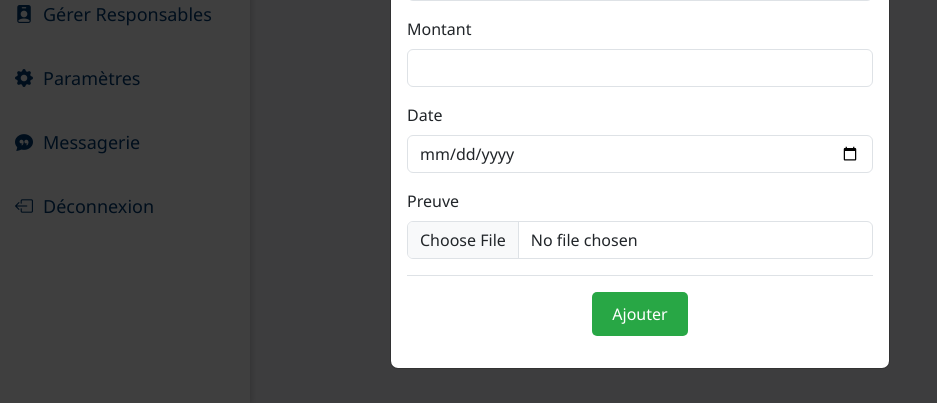
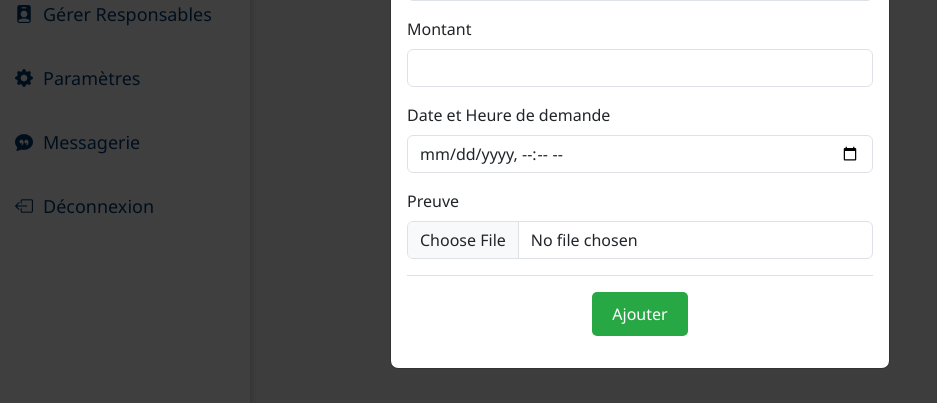
Before and after one commit to Mohamed-Ben-Naima/SymfonyMiraVia, a Symfony app: template templates/Partenaire/dm_aide_partner/demande_aide.html.twig in a window 1280 px wide, after a click on "Ajouter". Shown: the part 397-800 px from the top of the page, without its empty margins (0-937 px from the left). Run offline with Twig, Linux system fonts and the light colour scheme; the template is opened without the code that fills it, so the values that code supplies are empty; style sheets or scripts are compiled from the project's sources; some libraries are stand-ins or nearby versions.

Commit message:
Modification pour Gerer demande d'aide with session

```diff
--- a/assets/style-partner/dashboard.css
+++ b/assets/style-partner/dashboard.css
@@ -902,3 +902,20 @@
     border-color: #e0a800;
     color: #e0a800;
 }
+
+.btn.btn-add {
+  background-color: #28a745; /* Couleur verte par défaut */
+  color: #ffffff; /* Couleur du texte */
+  border: none; /* Pas de bordure */
+  padding: 10px 20px; /* Espacement interne */
+  font-size: 16px; /* Taille de la police */
+  border-radius: 5px; /* Coins arrondis */
+  transition: all 0.3s ease-in-out; /* Transition fluide */
+}
+
+.btn.btn-add:hover {
+  background-color: #218838; /* Couleur verte plus foncée au survol */
+  color: #ffffff; /* Couleur du texte au survol */
+  box-shadow: 0 4px 8px rgba(0, 0, 0, 0.2); /* Ombre au survol */
+  transform: scale(1.05); /* Zoom léger au survol */
+}
--- a/src/Entity/Utilisateurs.php
+++ b/src/Entity/Utilisateurs.php
@@ -57,7 +57,7 @@ class Utilisateurs implements UserInterface, PasswordAuthenticatedUserInterface
         return $this->idUtilisateur;
     }
 
-    public function setIdUtilisateur(?int $idUtilisateur): static
+    public function setIdUtilisateur(?int $idUtilisateur): self
     {
         $this->idUtilisateur = $idUtilisateur;
 
--- a/templates/Partenaire/dm_aide_partner/add.html.twig
+++ b/templates/Partenaire/dm_aide_partner/add.html.twig
@@ -1,22 +1,3 @@
-<style>
-  .btn-add {
-      background-color: #28a745; /* Couleur verte par défaut */
-      color: #ffffff; /* Couleur du texte */
-      border: none; /* Pas de bordure */
-      padding: 10px 20px; /* Espacement interne */
-      font-size: 16px; /* Taille de la police */
-      border-radius: 5px; /* Coins arrondis */
-      transition: all 0.3s ease-in-out; /* Transition fluide */
-  }
-
-  .btn-add:hover {
-      background-color: #218838; /* Couleur verte plus foncée au survol */
-      color: #ffffff; /* Couleur du texte au survol */
-      box-shadow: 0 4px 8px rgba(0, 0, 0, 0.2); /* Ombre au survol */
-      transform: scale(1.05); /* Zoom léger au survol */
-  }
-</style>
-
 <form action="{{ path('add_demande', { id_partenaire: id_partenaire }) }}"
       method="post" enctype="multipart/form-data">
   <div class="mb-3">
@@ -24,10 +5,9 @@ method="post" enctype="multipart/form-data">
     <select class="form-select" id="id_client" name="id_client" required>
       <option value="" disabled selected>Choisissez un utilisateur</option>
       {% for utilisateur in utilisateurs %}
-    <option value="{{ utilisateur.id_utilisateur }}">{{ utilisateur.nom }}</option>
+        <option value="{{ utilisateur.idUtilisateur }}">{{ utilisateur.nom }}</option>
       {% endfor %}
     </select>
-
   </div>
   <div class="mb-3">
     <label for="type_aide" class="form-label">Type d'aide</label>
@@ -45,8 +25,8 @@ method="post" enctype="multipart/form-data">
     <input type="number" class="form-control" id="montant_demande" name="montant_demande" required>
   </div>
   <div class="mb-3">
-    <label for="date_demande" class="form-label">Date</label>
-    <input type="date" class="form-control" id="date_demande" name="date_demande" required>
+    <label for="date_demande" class="form-label">Date et Heure de demande</label>
+    <input type="datetime-local" class="form-control" id="date_demande" name="date_demande" required>
   </div>
   <div class="mb-3">
     <label for="preuve" class="form-label">Preuve</label>
--- a/templates/Partenaire/dm_aide_partner/demande_aide.html.twig
+++ b/templates/Partenaire/dm_aide_partner/demande_aide.html.twig
@@ -88,9 +88,10 @@
               <td>{{ aide.type_aide }}</td>
               <td>{{ aide.description }}</td>
               <td>{{ aide.montant_demande }} €</td>
-              <td>{{ aide.date_demande|date('d M Y') }}</td>
+              <!-- Updated date display -->
+              <td>{{ aide.date_demande|date('d M Y H:i') }}</td>
               <td>
-                {% if aide.status == 'en_attente' %}
+                {% if aide.status == 'En attente' %}
                   <span class="badge" style="background-color: rgb(255 193 7 / 23%) !important; color:rgb(255, 191, 0) !important;">En attente</span>
                 {% elseif aide.status == 'acceptee' %}
                   <span class="badge bg-success">Acceptée</span>
@@ -113,7 +114,7 @@
                 <!-- Éditer -->
         <i
             class="bi bi-pencil-fill text-primary"
-            style="cursor: pointer; margin-right: 10px;
+            style="cursor: pointer;
             {% if aide.status == 'Accepté' %}opacity: 0.5; pointer-events: none;{% endif %}"
             data-bs-toggle="{% if aide.status != 'Accepté' %}modal{% endif %}"
             data-bs-target="#editDemandeModal{{ aide.id_demande }}"
--- a/templates/Partenaire/partialsPartner/sidebarPartner.html.twig
+++ b/templates/Partenaire/partialsPartner/sidebarPartner.html.twig
@@ -17,7 +17,7 @@
   <div class="sidebar">
     <img src="{{ asset('images/logo.png') }}" alt="Logo" class="logo-img mb-3">
     <a href="{{ path('app_dashboard_partenaire') }}"><i class="bi bi-bar-chart-fill"></i> Tableau de bord</a>
-    <a href="{{ path('demande_aide', { id_partenaire: 1 }) }}"><i class="bi bi-question-circle"></i> Demande d'aide</a>
+    <a href="{{ path('demande_aide')}}"><i class="bi bi-question-circle"></i> Demande d'aide</a>
     <a href="{{path('app_don_partner')}}"><i class="bi bi-currency-exchange"></i> Dons</a>
     <a href="{{path('app_event_partner')}}"><i class="bi bi-calendar-check-fill"></i> Evénements</a>
     <a href="{{path('app_benevolat_partner')}}"><i class="bi bi-valentine"></i> Bénévolat</a>
```
Also changed, not shown: src/Controller/Partenaire/DmAidePartnerController.php (+54 -29 lines), src/Repository/DemandesAideRepository.php (+31 -0 lines), templates/Partenaire/dm_aide_partner/edit.html.twig (+7 -3 lines), public/uploads/preuves/6812243b1afbc.png (added), public/uploads/preuves/681225fc29f03.jpg (added), public/uploads/preuves/681232b3c7de9.png (added). Lines whose indentation alone changed are shown as unchanged.
